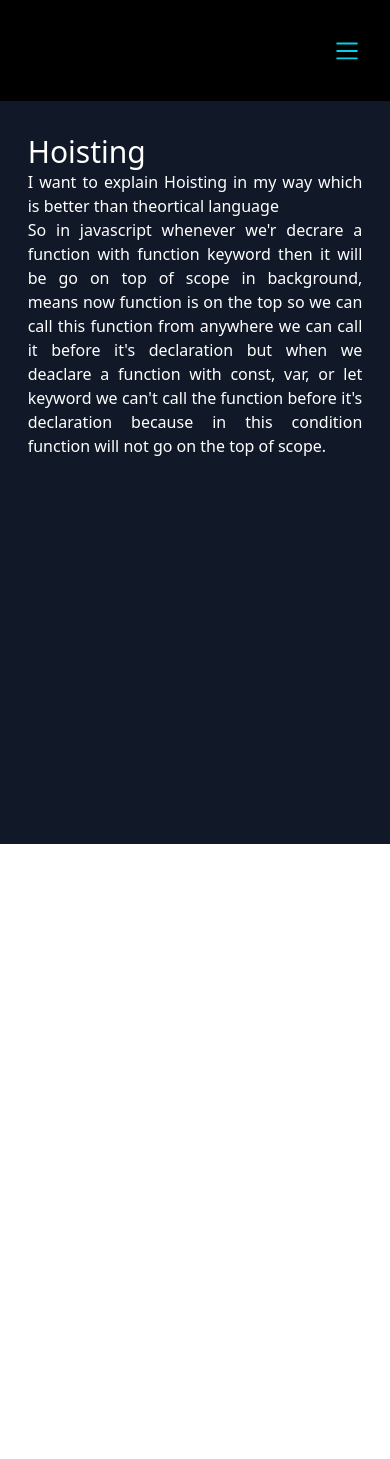
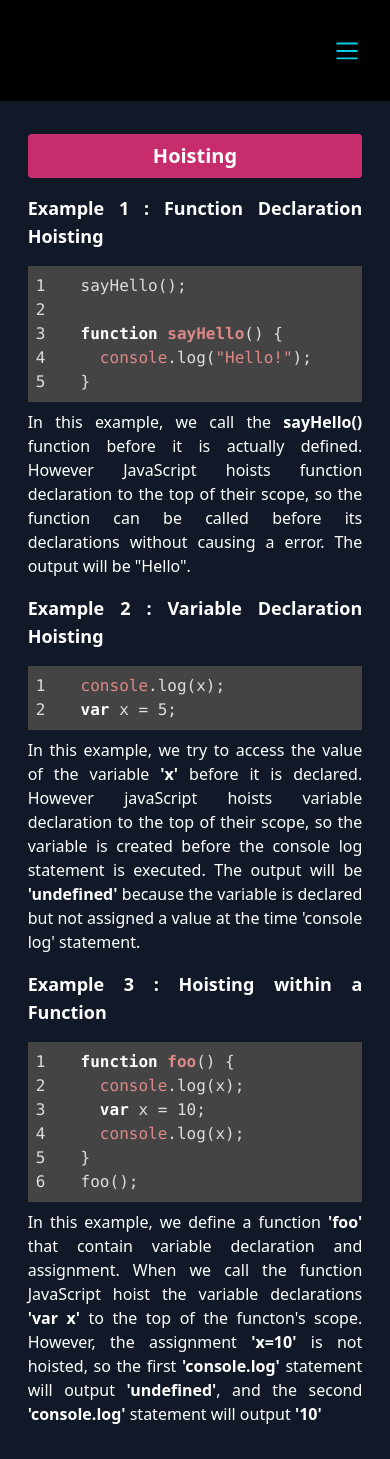
Before and after one commit to iamshiv007/NextJS-Portfolio, a Next.js app: page /posts/javascript/Hoisting in a window 390 px wide. Before the commit the page ends 844 px from the top, so only its background shows below. Built offline with nearby package versions, Linux system fonts and the light colour scheme.

Commit message:
Hoisting updated

```diff
--- a/components/Intro.jsx
+++ b/components/Intro.jsx
@@ -1,13 +1,9 @@
 import React, { Fragment } from "react";
-import Navbar from "./Navbar";
-import MobileNavbar from "./mobileNavbar";
 
 const Intro = () => {
   return (
     <Fragment>
       <div>
-        <Navbar />
-        <MobileNavbar />
 
         <div className="h-[88vh] dark:bg-black bg-white md:grid grid-cols-2">
           <div className="md:pt-[100px] md:pl-[120px] pt-[70px] ml-[30px]">
--- a/components/mobileNavbar.jsx
+++ b/components/mobileNavbar.jsx
@@ -15,7 +15,7 @@ const MobileNavbar = () => {
 
   return (
     <Fragment>
-      <div className="md:hidden flex items-center justify-end h-[12vh] p-8 dark:bg-black">
+      <div className="md:hidden sticky top-0 flex items-center justify-end h-[12vh] p-8 dark:bg-black">
         <button onClick={() => setMenu(!menu)} className="">
           <SlMenu size={22} color={dark ? "#07d0e5" : "#c72c6c"} />
         </button>
--- a/pages/Navbar.jsx
+++ /dev/null
@@ -1,75 +0,0 @@
-import React, { useState } from "react";
-
-const Navbar = () => {
-  const [isMenuOpen, setIsMenuOpen] = useState(false);
-  const [isDarkMode, setIsDarkMode] = useState(false);
-
-  const toggleMenu = () => {
-    setIsMenuOpen(!isMenuOpen);
-  };
-
-  const toggleTheme = () => {
-    setIsDarkMode(!isDarkMode);
-  };
-
-  return (
-    <nav
-      className={`flex items-center justify-between py-4 px-8 h-[12vh]  ${
-        isDarkMode ? "bg-gray-900 text-white" : "bg-white text-gray-900"
-      }`}
-    >
-
-
-      <div className="flex items-center">
-        <button
-          className={`p-2 ml-4 border-2 rounded-md focus:outline-none ${
-            isDarkMode ? "text-white bg-blue-500" : "text-blue-500 bg-white"
-          } hover:text-white hover:bg-blue-500 transition-colors duration-300`}
-          onClick={toggleTheme}
-        >
-          {isDarkMode ? "Light" : "Dark"} Mode
-        </button>
-
-        <button
-          className={`p-2 ml-4 border-2 rounded-md focus:outline-none ${
-            isDarkMode ? "text-white bg-blue-500" : "text-blue-500 bg-white"
-          } md:hidden hover:text-white hover:bg-blue-500 transition-colors duration-300`}
-          onClick={toggleMenu}
-        >
-          Menu
-        </button>
-
-        {isMenuOpen && (
-          <div className="md:hidden absolute top-16 right-0 bg-white w-40 py-2 shadow-lg rounded-md">
-            <a
-              href="/"
-              className="block px-4 py-2 hover:bg-blue-500 hover:text-white transition-colors duration-300"
-            >
-              Home
-            </a>
-            <a
-              href="/blogs"
-              className="block px-4 py-2 hover:bg-blue-500 hover:text-white transition-colors duration-300"
-            >
-              Blogs
-            </a>
-            <a
-              href="/about"
-              className="block px-4 py-2 hover:bg-blue-500 hover:text-white transition-colors duration-300"
-            >
-              About
-            </a>
-            <a
-              href="/contact"
-              className="block px-4 py-2 hover:bg-blue-500 hover:text-white transition-colors duration-300"
-            >
-              Contact
-            </a>
-          </div>
-        )}
-      </div>
-    </nav>
-  );
-};
-
-export default Navbar;
--- a/pages/about.jsx
+++ b/pages/about.jsx
@@ -1,12 +1,16 @@
 import Intro from "@/components/Intro";
 import Theme from "@/components/Theme";
 import React, { Fragment } from "react";
+import MobileNavbar from "@/components/mobileNavbar";
+import Navbar from "@/components/Navbar";
 
 const About = () => {
   return (
     <Fragment>
       <Theme>
         <div className="dark:bg-gray-700 h-[100vh]">
+          <Navbar />
+          <MobileNavbar />
           <Intro />
         </div>
       </Theme>
--- a/pages/index.js
+++ b/pages/index.js
@@ -6,6 +6,7 @@ import Intro from "@/components/Intro";
 import Blogs from "@/components/Blogs";
 import { BlogContext } from "@/contextApi/blogContext";
 import Navbar from "@/components/Navbar";
+import MobileNavbar from "@/components/mobileNavbar";
 
 export default function Home() {
   const { dark } = useContext(BlogContext);
@@ -23,6 +24,8 @@ export default function Home() {
       </Head>
       <div className={dark ? "dark" : ""}>
         <div className="dark:bg-gray-700 ">
+          <Navbar />
+          <MobileNavbar />
           <Intro />
           <div className={`${utilStyles.headingMd} w-[90%] m-auto mt-6`}>
             <Blogs />
--- a/pages/posts/javascript/Hoisting.jsx
+++ b/pages/posts/javascript/Hoisting.jsx
@@ -2,9 +2,15 @@ import Navbar from "@/components/Navbar";
 import Theme from "@/components/Theme";
 import MobileNavbar from "@/components/mobileNavbar";
 import Head from "next/head";
-import React, { Fragment } from "react";
+import React, { Fragment, useContext } from "react";
+import { github } from "react-syntax-highlighter/dist/cjs/styles/hljs";
+import { dark } from "react-syntax-highlighter/dist/cjs/styles/hljs";
+import SyntaxHighlighter from "react-syntax-highlighter";
+import { BlogContext } from "@/contextApi/blogContext";
 
 const HoistingComponent = () => {
+  const { dark: myDark } = useContext(BlogContext);
+
   return (
     <Fragment>
       <Head>
@@ -17,22 +23,11 @@ const HoistingComponent = () => {
 
         <div className="layoutContainer">
           <div className="layoutBox1">
-            <p className="text-3xl">Hoisting</p>
+            <h2 className="blog-heading">Hoisting</h2>
 
-            <p>
-              I want to explain Hoisting in my way which is better than
-              theortical language
-            </p>
-
-            <p>
-              So in javascript whenever we'r decrare a function with function
-              keyword then it will be go on top of scope in background, means
-              now function is on the top so we can call this function from
-              anywhere we can call it before it's declaration but when we
-              deaclare a function with const, var, or let keyword we can't call
-              the function before it's declaration because in this condition
-              function will not go on the top of scope.
-            </p>
+            <Example1 myDark={myDark} />
+            <Example2 myDark={myDark} />
+            <Example3 myDark={myDark} />
           </div>
 
           <div className="layoutBox2">Lorem</div>
@@ -43,3 +38,94 @@ const HoistingComponent = () => {
 };
 
 export default HoistingComponent;
+
+const Example1 = ({ myDark }) => {
+  const codeString = `  sayHello();
+
+  function sayHello() {
+    console.log("Hello!");
+  }`;
+  return (
+    <>
+      <h3 className="text-lg font-bold my-4">
+        Example 1 : Function Declaration Hoisting
+      </h3>
+      <SyntaxHighlighter
+        showLineNumbers={true}
+        language="javascript"
+        style={myDark ? dark : github}
+      >
+        {codeString}
+      </SyntaxHighlighter>
+      <div className="mt-2">
+        In this example, we call the <strong> sayHello() </strong>
+        function before it is actually defined. However JavaScript hoists
+        function declaration to the top of their scope, so the function can be
+        called before its declarations without causing a error. The output will
+        be "Hello".
+      </div>
+    </>
+  );
+};
+
+const Example2 = ({ myDark }) => {
+  const codeString = `  console.log(x);
+  var x = 5;`;
+  return (
+    <>
+      <h3 className="text-lg font-bold my-4">
+        Example 2 : Variable Declaration Hoisting
+      </h3>
+      <SyntaxHighlighter
+        showLineNumbers={true}
+        language="javascript"
+        style={myDark ? dark : github}
+      >
+        {codeString}
+      </SyntaxHighlighter>
+      <div className="mt-2">
+        In this example, we try to access the value of the variable{" "}
+        <strong>'x'</strong> before it is declared. However javaScript hoists
+        variable declaration to the top of their scope, so the variable is
+        created before the console log statement is executed. The output will be{" "}
+        <strong> 'undefined' </strong> because the variable is declared but not
+        assigned a value at the time 'console log' statement.
+      </div>
+    </>
+  );
+};
+
+const Example3 = ({ myDark }) => {
+  const codeString = `  function foo() {
+    console.log(x);
+    var x = 10;
+    console.log(x);
+  }
+  foo();`;
+
+  return (
+    <>
+      <h3 className="text-lg font-bold my-4">
+        Example 3 : Hoisting within a Function
+      </h3>
+      <SyntaxHighlighter
+        showLineNumbers={true}
+        language="javascript"
+        style={myDark ? dark : github}
+      >
+        {codeString}
+      </SyntaxHighlighter>
+      <div className="mt-2">
+        In this example, we define a function <strong>'foo'</strong> that
+        contain variable declaration and assignment. When we call the function{" "}
+        JavaScript hoist the variable declarations <strong>'var x'</strong> to
+        the top of the functon's scope. However, the assignment{" "}
+        <strong> 'x=10' </strong> is not hoisted, so the first{" "}
+        <strong>'console.log'</strong> statement will output{" "}
+        <strong> 'undefined'</strong>, and the second{" "}
+        <strong>'console.log'</strong> statement will output{" "}
+        <strong>'10'</strong>
+      </div>
+    </>
+  );
+};
--- a/styles/globals.css
+++ b/styles/globals.css
@@ -18,7 +18,7 @@ div {
   }
 
   .navLinksMobile {
-    @apply text-2xl pl-6 flex items-center gap-8 py-2 text-[#c72c6c] dark:text-[#07d0e5] font-bold;
+    @apply text-xl pl-6 flex items-center gap-8 py-2 text-[#c72c6c] dark:text-[#07d0e5] font-bold;
   }
 
   .blog-heading {
```
